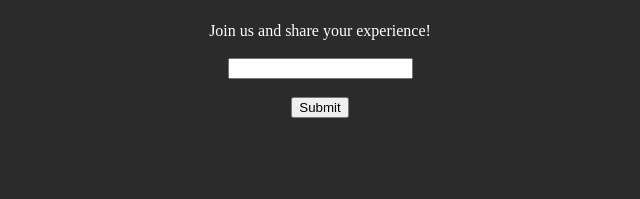
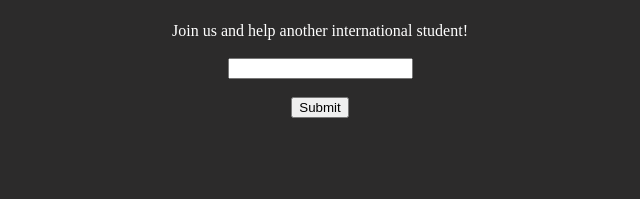
Before and after one commit to AnanYaMK/internaly, a plain HTML site: page alumni.html in a window 1280 px wide. Shown: the part 276-475 px from the top of the page, 320-960 px from the left. Drawn offline with Linux system fonts and the light colour scheme.

Commit message:
Update alumni.html

```diff
--- a/alumni.html
+++ b/alumni.html
@@ -63,7 +63,7 @@
 
         <div id="form">
                     <form style="text-align: center;">
-                        <label for="email" style="color:white;">Join us and share your experience!</label><br><br>
+                        <label for="email" style="color:white;">Join us and help another international student!</label><br><br>
                         <input type="email" id="email" name="email"><br><br>
                         <input type="submit" value="Submit">
 
@@ -92,3 +92,5 @@
 
 
     </html>
+
+    </html>
```
